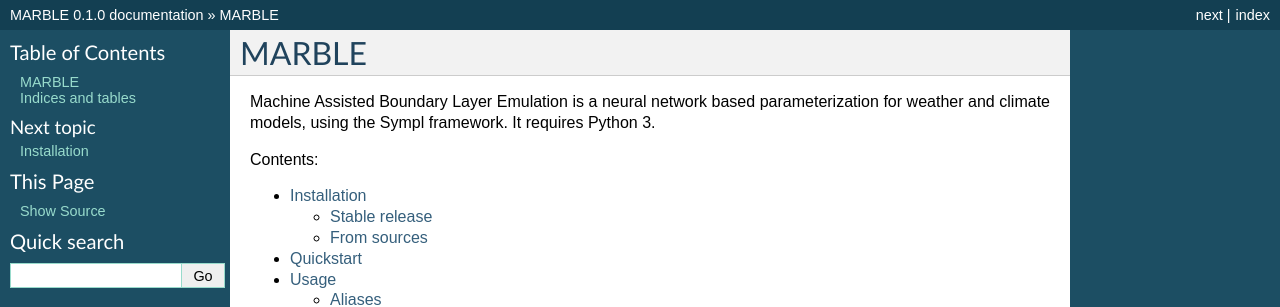
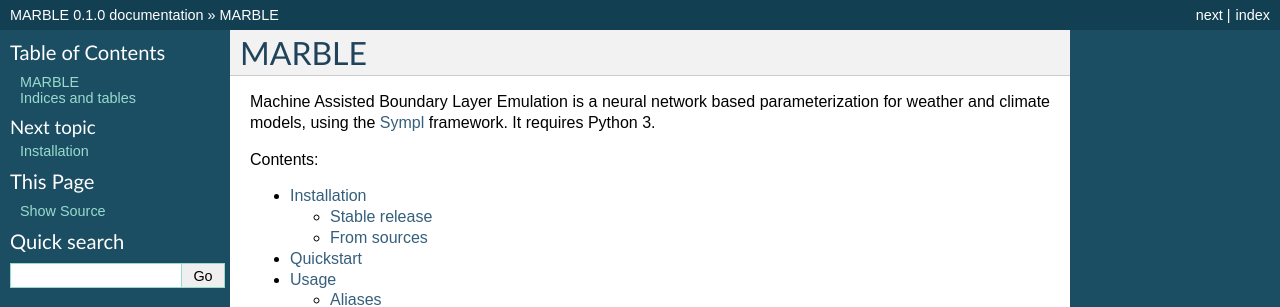
Before and after one commit to mcgibbon/marble, a Sphinx documentation site: the page built from docs/index.rst, in a window 1280 px wide. Shown: the top 307 px of the page. Built offline with Sphinx 7.4.7, drawn with Linux system fonts in a browser that asks for light colours.

```diff
--- a/docs/index.rst
+++ b/docs/index.rst
@@ -2,7 +2,7 @@ MARBLE
 ======
 
 Machine Assisted Boundary Layer Emulation is a neural network based
-parameterization for weather and climate models, using the Sympl framework.
+parameterization for weather and climate models, using the `Sympl`_ framework.
 It requires Python 3.
 
 .. toctree::
```
Also changed, not shown: other parts of docs/index.rst (+3 -0 lines).
